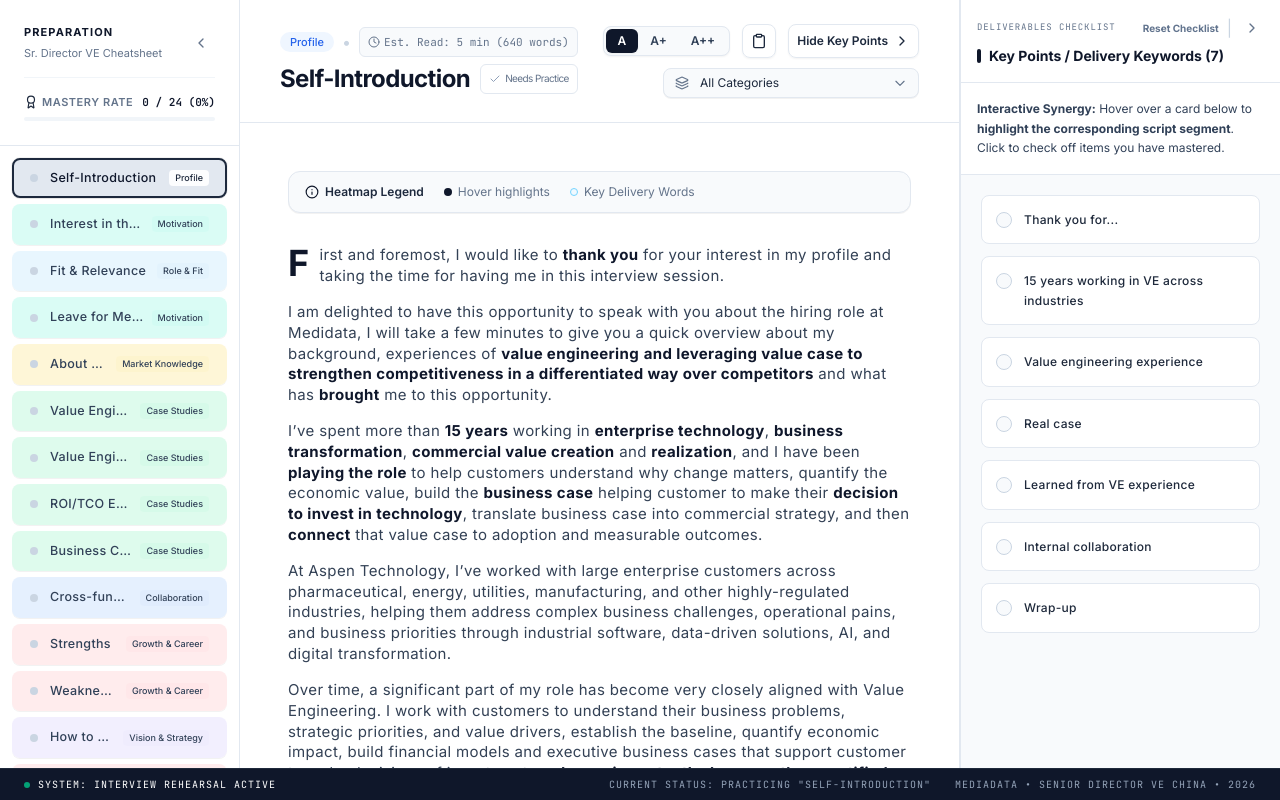
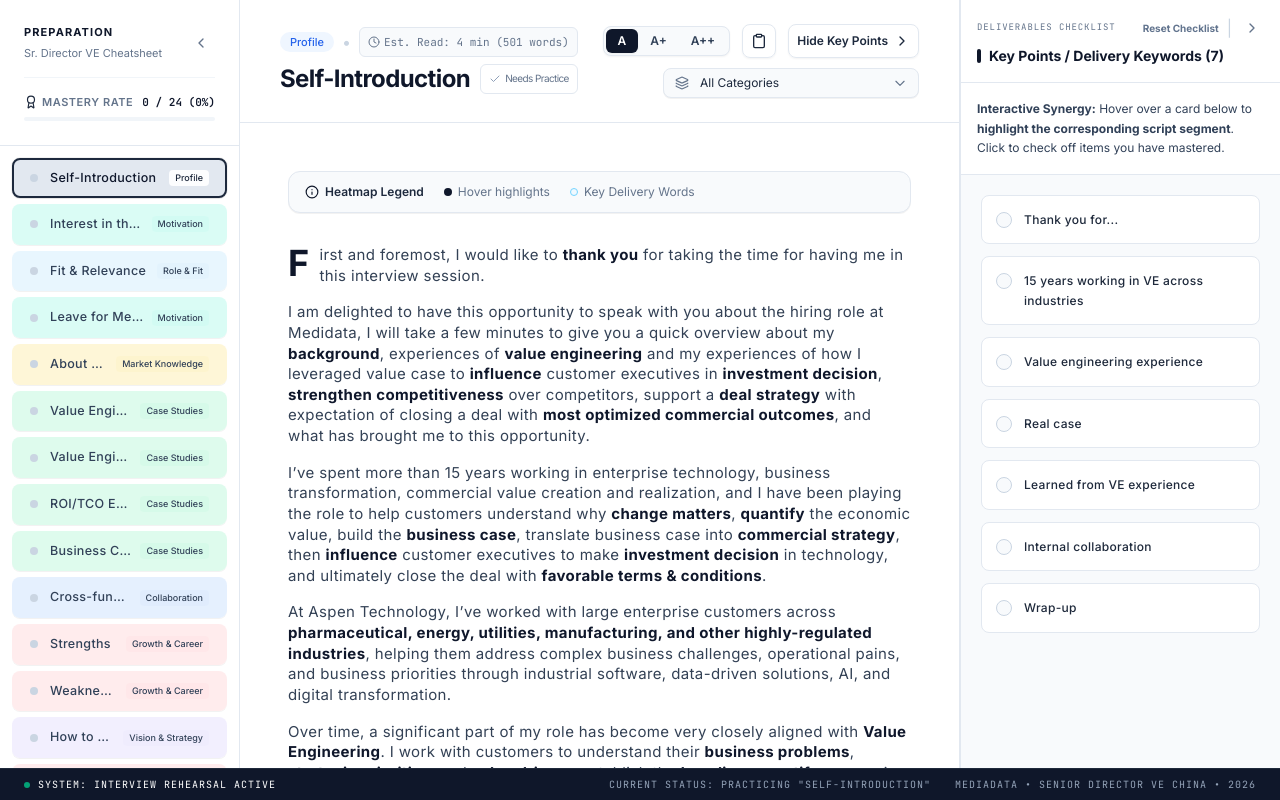
Before and after one commit to paulzyw/Preparation_v1, a React (Vite) app: page / in a window 1280 px wide. Built offline with nearby package versions, Linux system fonts and the light colour scheme.

Commit message:
refactor(data): update self-introduction script
Refine the introductory script for clarity and conciseness, focusing on professional impact and value engineering experience.

```diff
--- a/src/data.ts
+++ b/src/data.ts
@@ -26,29 +26,24 @@ export const CHEATSHEET_DATA: CheatsheetItem[] = [
     title: "Self-Introduction",
     group: 0,
     category: "Profile",
-    script: `First and foremost, I would like to **thank you** for your interest in my profile and taking the time for having me in this interview session.
+    script: `First and foremost, I would like to **thank you** for taking the time for having me in this interview session.
 
-I am delighted to have this opportunity to speak with you about the hiring role at Medidata, I will take a few minutes to give you a quick overview about my background, experiences of **value engineering** **and leveraging value case to strengthen competitiveness in a differentiated way over competitors** and what has **brought** me to this opportunity.
+I am delighted to have this opportunity to speak with you about the hiring role at Medidata, I will take a few minutes to give you a quick overview about my **background**, experiences of **value engineering** and my experiences of how I leveraged value case to **influence** customer executives in **investment decision**, **strengthen competitiveness** over competitors, support a **deal strategy** with expectation of closing a deal with **most optimized commercial outcomes**, and what has brought me to this opportunity.
 
-I’ve spent more than **15 years** working in **enterprise technology**, **business transformation**, **commercial value creation** and **realization**, and I have been **playing the role** to help customers understand why change matters, quantify the economic value, build the **business case** helping customer to make their **decision to invest in technology**, translate business case into commercial strategy, and then **connect** that value case to adoption and measurable outcomes.
+I’ve spent more than 15 years working in enterprise technology, business transformation, commercial value creation and realization, and I have been playing the role to help customers understand why **change matters**, **quantify** the economic value, build the **business case**, translate business case into **commercial strategy**, then **influence** customer executives to make **investment decision** in technology, and ultimately close the deal with **favorable terms & conditions**.
 
-At Aspen Technology, I’ve worked with large enterprise customers across pharmaceutical, energy, utilities, manufacturing, and other highly-regulated industries, helping them address complex business challenges, operational pains, and business priorities through industrial software, data-driven solutions, AI, and digital transformation.
+At Aspen Technology, I’ve worked with large enterprise customers across **pharmaceutical, energy, utilities, manufacturing, and other highly-regulated industries**, helping them address complex business challenges, operational pains, and business priorities through industrial software, data-driven solutions, AI, and digital transformation.
 
-Over time, a significant part of my role has become very closely aligned with Value Engineering. I work with customers to understand their business problems, strategic priorities, and value drivers, establish the baseline, quantify economic impact, build financial models and executive business cases that support customer to make decisions of investment**, and more importantly, leverage the quantified economic value to make us in a strong differentiated competitive position over competitors, significantly increase winning rate**.
+Over time, a significant part of my role has become very closely aligned with **Value Engineering**. I work with customers to understand their **business problems**, **strategic priorities**, and **value drivers**, establish the **baseline**, **quantify** economic impact, build **financial models** and executive **business cases** that support customer to make decisions of investment, and more importantly, leverage the value case to build strong **competitive advantage** over competitors, and ultimately support to close the deal with **optimized commercial outcomes**.
 
-From my perspective, my experience tells me, Value Engineering is much more than building a financial model, it is about **connecting the technology to the quantified outcomes** that matter most to the customer, and then helping the customer turn those outcomes into a credible business case and, ultimately, realized value.
+From my perspective, my experience tells me, Value Engineering is much more than building a financial model, it is about **connecting the technology to the quantified outcomes** that matter most to the customer, and then helping the customer turn those outcomes into a **credible business case** which serves the purpose of influencing their investment decision making, and building competitive advantage over competitors, and ultimately wining the deal with favorable Terms & Conditions.
 
-One good example was a supply-chain optimization initiative with a giant company in energy sector, in this case, I led with my hands-on effort crossing the entire Value Engineering lifecycle, started with discovering, defining and validating their business problems, then translated a high-complex crude-oil purchasing planning challenge into an executive business case, **and then, I translated the business case into commercial strategy which gave us a very strong differentiated competitiveness over our competitors and gave customer a perfect justification on their investment decision,** and the solution ultimately implemented in its 52 subsidiaries and with more than 150 users. As result, the purchasing planning cycle reduced 70%, and $30 million in average in annual purchasing savings is reported.
+Throughout the **value engineering lifecycle**, I start with the business problem discovery & validation, develop value drivers, quantify the economic impact, build the financial models, align the executive stakeholders, build the business case, and connect adoption to measurable outcomes, ultimately, used the business case, efficiently influenced customer to make their decision of investment, built our commercial strategy supporting us to win the opportunity with strong competitive advantage and close the deal with favorable Terms & Conditions.
 
-That experience captures how I approach value: start with the **business problem discovery**, **business problem validation**, develop **value drivers**, quantify the **economic impact**, build the **financial models**, align the **executive stakeholders**, build the **business case**, and connect **adoption** to **measurable outcomes**, then get value tracked**, value, ultimately, serves the purpose of building strong differentiated competitiveness over competitors, strengthening deal strategies, and making perfect economic sense for customer in their investment decision making**.
+So when I look at this opportunity at Medidata, I see a very **natural continuation** of what I’ve been doing, bringing my **hands-on** Value Engineering experience, executive engagement, commercial influence, deal strategy formulation, and value realization into life sciences sector, and applying that discipline across APAC as a senior value engineering contributor.
 
-I also work closely with internal stakeholders, including commercial, consulting, professional service, and leadership team etc. to shape value narratives, translate value case into commercial strategy, strengthen deal strategies, align stakeholders, and support complex enterprise opportunities.
+I am excited about this potential opportunity of **joining Medidata** and working together with you and the team to **achieve our shared goals**.
 
-So when I look at this opportunity at Medidata, I see a very natural continuation of what I’ve been doing, bringing my hands-on Value Engineering experience, executive engagement, commercial influence, and value realization into life sciences sector, and applying that discipline across APAC as a senior value engineering contributor.
-
-I am excited about this potential opportunity of joining Medidata and working together the team to achieve our shared goals.
-
-Thank you for considering me as one of candidates for this role, and I look forward to having discussion on how I can contribute to the success of Value Engineering at Medidata in this region.
 `,
     tips: [
       "Thank you for...",
@@ -393,8 +388,21 @@ That's the kind of accountability I enjoy.`,
     category: "Questions",
     script: `Questions:
 
-    1.	I’d love to understand your **perspective on success**.
-    If we were having this conversation six or twelve months after I joined, what would I have accomplished for you to say, “This has been a very successful hire”?
+**B. Questions for VP Commercial Strategy**
+
+**1. How VE and Commercial Strategy work together**
+“From your perspective, where do you see the strongest intersection between Value Engineering and Commercial Strategy today? And in a complex strategic deal, how would you ideally see the two functions working together—from developing the customer value case through commercial strategy and ultimately the deal?”
+
+**2. What makes a differentiated commercial strategy**
+“When Medidata is competing for a strategically important opportunity, what typically differentiates a strong commercial strategy from a conventional sales approach? In particular, how important are customer-specific value economics, ROI and TCO in shaping the competitive and commercial strategy?”
+
+**3. The role of VE in deal strategy and negotiation**
+“When you are working on a complex deal where there is significant negotiation around scope, price and terms, what kind of input from Value Engineering is most valuable to you? For example, is it primarily the quantified value case, the economic justification for the investment, competitive differentiation, or modeling different commercial scenarios?”
+
+**A. Questions for VP Value Engineering**
+
+1.	I’d love to understand your **perspective on success**.
+If we were having this conversation six or twelve months after I joined, what would I have accomplished for you to say, “This has been a very successful hire”?
 
 2.	From your perspective, where is the **biggest opportunity** for Value Engineering in APAC today?
 Is it primarily around strengthening value-based selling in strategic opportunities, improving executive engagement, accelerating value realization, or something else?
@@ -848,7 +856,34 @@ Validate that the identified problem is genuinely important enough to justify ac
     script: `Note for Commercial
 
 
-**A. Thesis for interview with Commercial Strategy:**
+**C. Trilateral Partnerships among Value Enginnering, Commercial Strategy, and Deal Strategy**
+
+The Value Engineering produces **value case**, and it serves for:
+
+1) giving customer executives a good **justification** for their **decision of investment** and building a strong and differentiated **competitive advantage** over competitor to win the opportunity in aspect of commercial strategy,
+
+2) supporting as a foundation to build **a strong deal strategy** to close the deal with **most optimized commercial outcomes** for **both** the customer and Medidata, of cause, for Medidata, including favorable terms & conditions, value, margin etc.
+
+**Value Engineering**
+→ builds the Customer Value Case
+↓
+**Commercial Strategy**
+→ uses the value case to develop the competitive/commercial approach
+↓
+**Deal Strategy**
+→ uses the value case + commercial strategy to design and negotiate the specific deal
+
+**Purpose Served:**
+
+1. VE answers: "Why should the customer **invest**?”
+
+2. VE → Commercial Strategy: “Why should the customer **choose us**, and how should we **compete**?”
+
+3. VE → Deal Strategy: “How should we structure and negotiate this particular deal to create the **best sustainable and optimized commercial outcomes** for both Madidata and customer?”
+
+=====================================================
+
+**B. Thesis for interview with Commercial Strategy:**
 
 **Core Statement:**
 My role as a Value Engineering leader is not simply to build ROI models. It is to **create the economic intelligence** that **enables** Sales and Commercial Strategy to **make better decisions** about how we **position**, **structure** and **negotiate** a deal.
@@ -866,7 +901,7 @@ Value Engineering establishes the economic value of the customer decision; Comme
 **Commercial Strategy** → “How should we structure the deal around that value?”
 **Sales** → “How do we win the customer?”
 
-**B. VE's role in relationship with commercial strategy**
+**A. VE's role in relationship with commercial strategy**
 Bring the 4 things to commercial strategy conversation:
 
 **1. Customer economic understanding**
```
